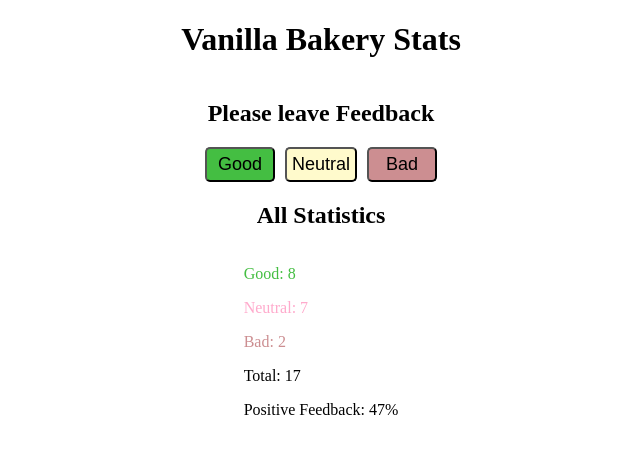
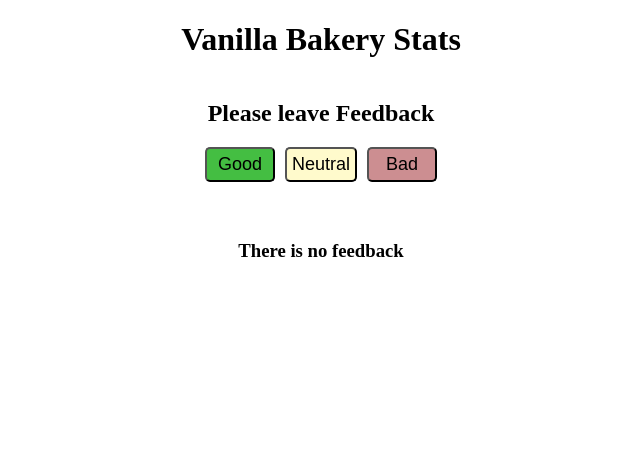
Before and after one commit to Aleksander-Kovalenko/goit-react-hw-02-feedback, a React (Create React App) app: page / in a window 1280 px wide. Shown: the top 454 px of the page, without its empty margins (319-959 px from the left). Built offline with nearby package versions, Linux system fonts and the light colour scheme.

Commit message:
created notifacation

```diff
--- a/src/App.jsx
+++ b/src/App.jsx
@@ -4,12 +4,13 @@ import { FeedbackOptions } from './components/FeedbackOptions/FeedbackOptions';
 import { Statistics } from './components/Statistics/Statistics';
 import { Title } from './App.styled';
 import { Section } from './components/Section/Section';
+import { Notification } from './components/Notification/Notification';
 
 class App extends Component {
   state = {
-    good: 8,
-    neutral: 7,
-    bad: 2,
+    good: 0,
+    neutral: 0,
+    bad: 0,
   };
 
   handleButton = state => {
@@ -51,6 +52,11 @@ class App extends Component {
             />
           </Section>
         )}
+        <Section>
+          {!this.countTotalFeedback() > 0 && (
+            <Notification message="There is no feedback"></Notification>
+          )}
+        </Section>
       </>
     );
   }
--- /dev/null
+++ b/src/components/Notification/Notification.jsx
@@ -0,0 +1 @@
+export const Notification = ({ message }) => <h3>{message}</h3>;
```
